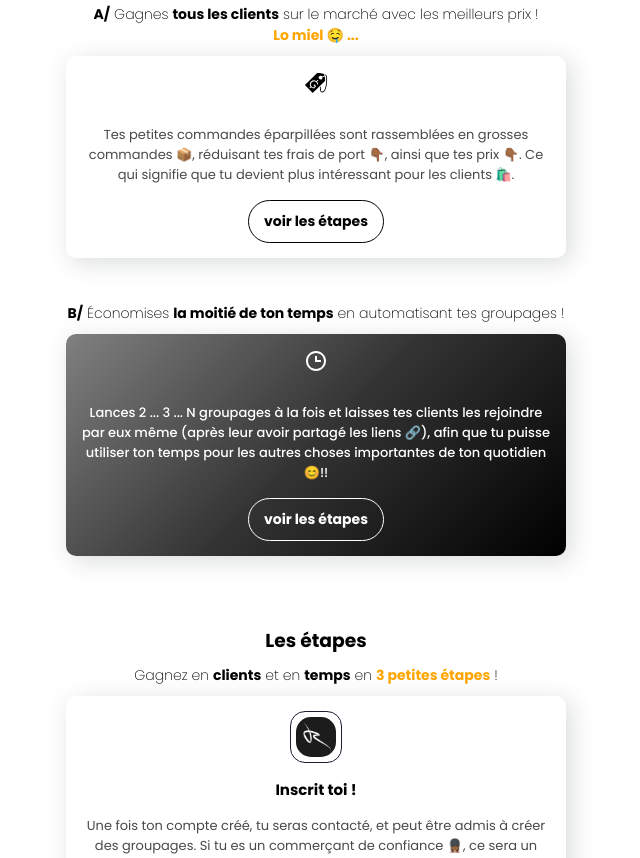
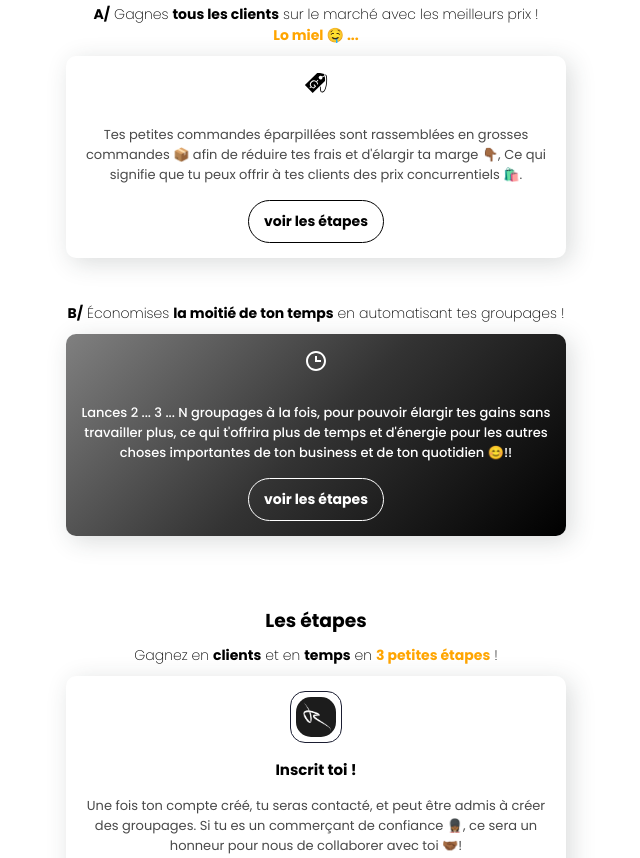
Before and after one commit to revenge-buy/plateforme, a Next.js app: page / in a window 1280 px wide. Shown: the part 960-1818 px from the top of the page, without its empty margins (324-964 px from the left). Built offline with nearby package versions, Linux system fonts and the light colour scheme.

Commit message:
updating home page texts

```diff
--- a/containers/Home/Advantages/index.jsx
+++ b/containers/Home/Advantages/index.jsx
@@ -16,7 +16,7 @@ const Advantages = () => {
       <div className={style.advantage}>
         <h4><b>A/</b> Gagnes <b>tous les clients</b> sur le marché avec les meilleurs prix ! <br /><b>Lo miel 🤤 ... </b></h4>
         <BoxOne
-          text={`Tes petites commandes éparpillées sont rassemblées en grosses commandes 📦, réduisant tes frais de port 👇🏾, ainsi que tes prix 👇🏾. Ce qui signifie que tu devient plus intéressant pour les clients 🛍️.`}
+          text={`Tes petites commandes éparpillées sont rassemblées en grosses commandes 📦 afin de réduire tes frais et d'élargir ta marge 👇🏾, Ce qui signifie que tu peux offrir à tes clients des prix concurrentiels 🛍️.`}
           type="price"
           button={button}
         />
@@ -24,7 +24,7 @@ const Advantages = () => {
       <div className={style.advantage}>
         <h4><b>B/</b> Économises <b>la moitié de ton temps</b> en automatisant tes groupages !<b></b></h4>
         <BoxOne
-          text={`Lances 2 ... 3 ... N groupages à la fois et laisses tes clients les rejoindre par eux même (après leur avoir partagé les liens 🔗), afin que tu  puisse utiliser ton temps pour les autres choses importantes de ton quotidien 😊!!`}
+          text={`Lances 2 ... 3 ... N groupages à la fois, pour pouvoir élargir tes gains sans travailler plus, ce qui t'offrira plus de temps et d'énergie pour les autres choses importantes de ton business et de ton quotidien 😊!!`}
           type="time"
           button={button}
           dark
--- a/pages/projects/new.jsx
+++ b/pages/projects/new.jsx
@@ -3,14 +3,9 @@ import { CgClose } from 'react-icons/cg'
 import client from "@/api/client";
 import Metas from "@/components/Metas";
 import AuthBox from "@/containers/Auth/AuthBox";
-// import Image from "next/image";
 import { useState } from "react";
 import Link from 'next/link';
 import DragAndDrop from '@/components/DragAndDrop/DragAndDrop';
-// import Link from "next/link";
-// import login from '../../public/login.jpg'
-
-// const user = localStorage.getItem("revenge-user");
 
 
 const metas = {
```
